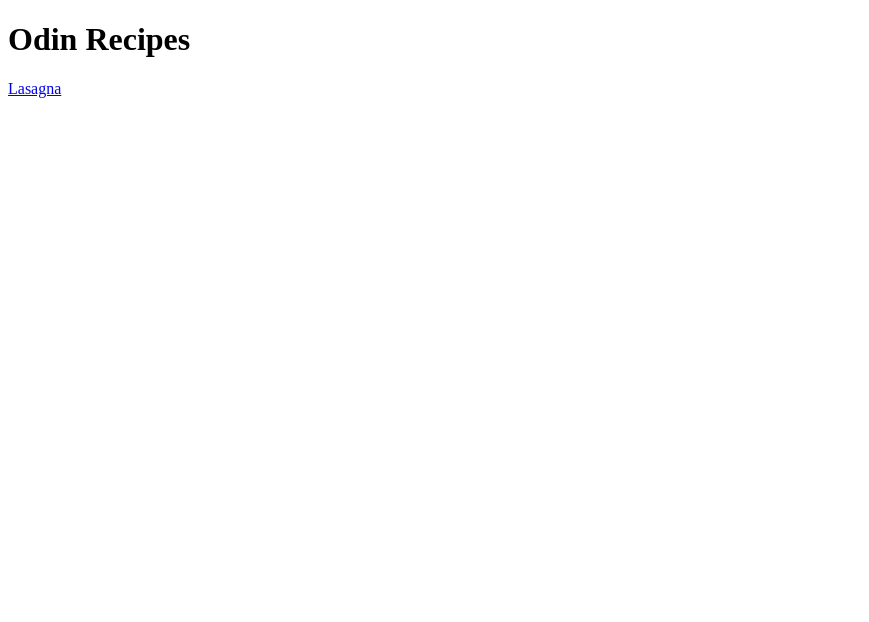
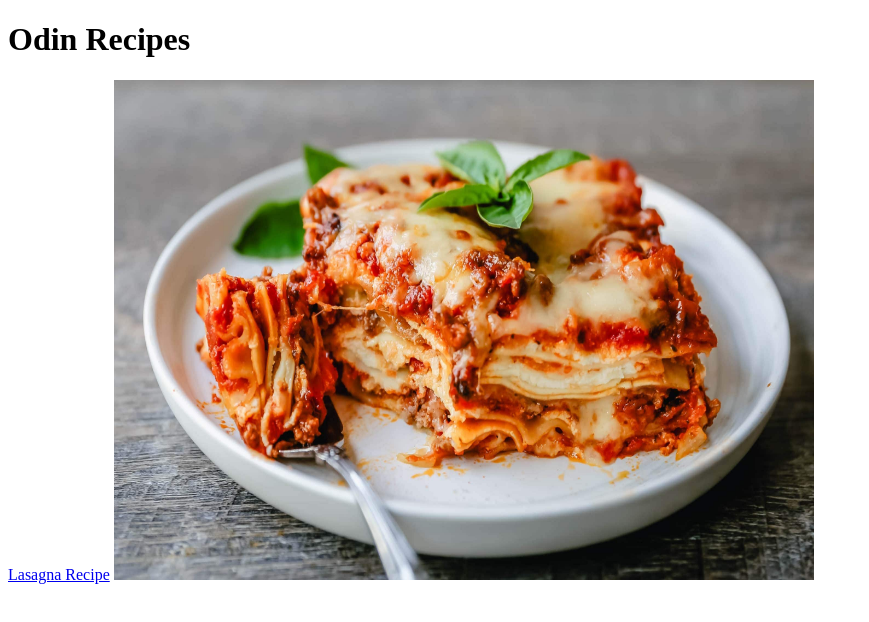
Before and after one commit to GiangoFett/odin-recipes, a plain HTML site: page index.html in a window 1280 px wide. Shown: the whole page, without its empty margins (0-869 px from the left). Drawn offline with Linux system fonts and the light colour scheme.

Commit message:
Added images to the index and lasagna recipes page

```diff
--- a/index.html
+++ b/index.html
@@ -2,6 +2,7 @@
 <body>
     <h1>Odin Recipes</h1>
 
-    <a href="./recipes/lasagna.html">Lasagna</a>
+    <a href="./recipes/lasagna.html">Lasagna Recipe</a>
 
+    <img src="./recipe-images/lasagna.jpeg" width="700" height="500" alt="Finished Lasagna Photo"
 </body>
```
Also changed, not shown: recipes/lasagna.html (+6 -1 lines), recipe-images/lasagna.jpeg (added), 1 other file.
